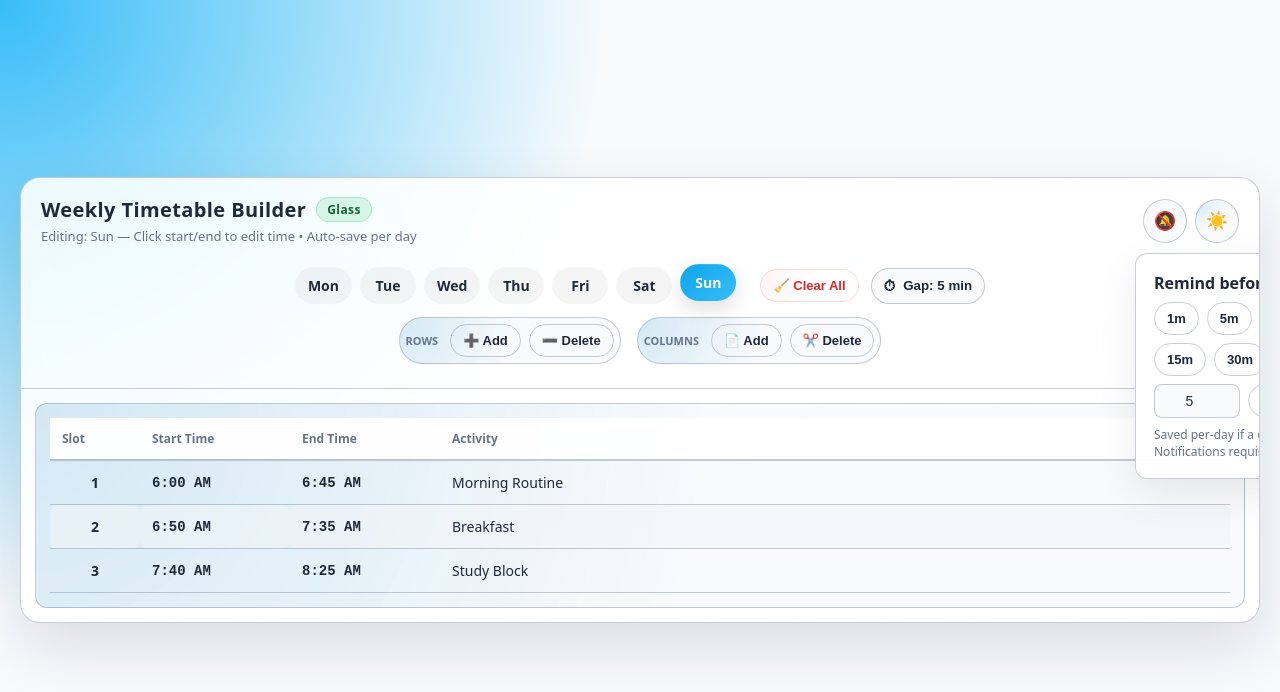
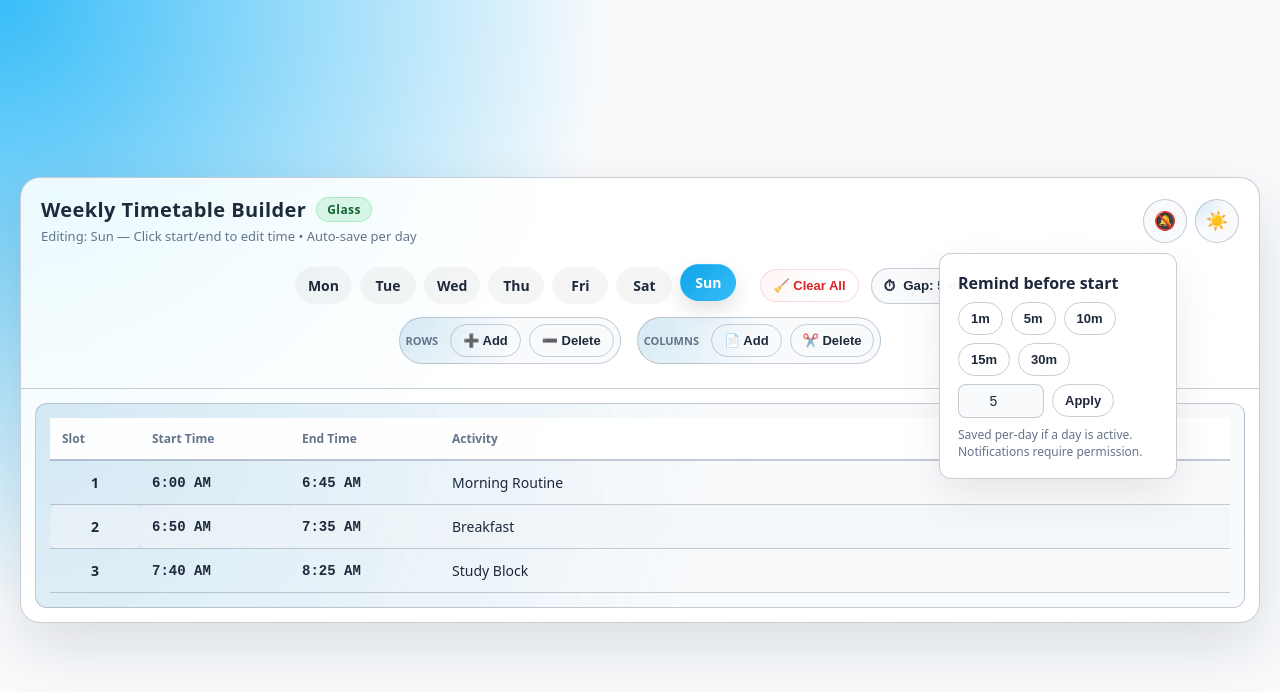
Before and after one commit to abothulaabhi2024-beep/timetable, a plain HTML site: page index.html in a window 1280 px wide. Both pictures are taken after a click on the button "Enable reminders". Drawn offline with Linux system fonts and the light colour scheme.

Commit message:
index.html

```diff
--- a/index.html
+++ b/index.html
@@ -74,6 +74,15 @@
     color:var(--text-main);display:flex;align-items:center;justify-content:center;
     transition: background 0.3s ease, color 0.2s ease;
   }
+  /* Prevent notification popup from going off-screen */
+  .notify-menu {
+  right: 0 !important;
+  left: auto !important;
+  transform: translateX(-10px); /* pulls it slightly inward */
+  max-width: 240px;
+  overflow-wrap: break-word;
+  }
+
   .shell{width:100%;max-width:1400px}
   .card{
     width:100%;
@@ -212,7 +221,8 @@
             <button id="notifToggle" class="notif-toggle" aria-pressed="false" title="Enable reminders">
               <span id="notifIcon">🔕</span>
             </button>
-            <div class="dropdown-menu" data-menu-panel="notif-panel" id="notifPanel" aria-hidden="true">
+            <div class="dropdown-menu notify-menu" data-menu-panel="notif-panel" id="notifPanel" aria-hidden="true">
+
               <div class="reminder-panel">
                 <div style="font-weight:700;color:var(--text-main);margin-bottom:8px">Remind before start</div>
                 <div class="reminder-row">
```
